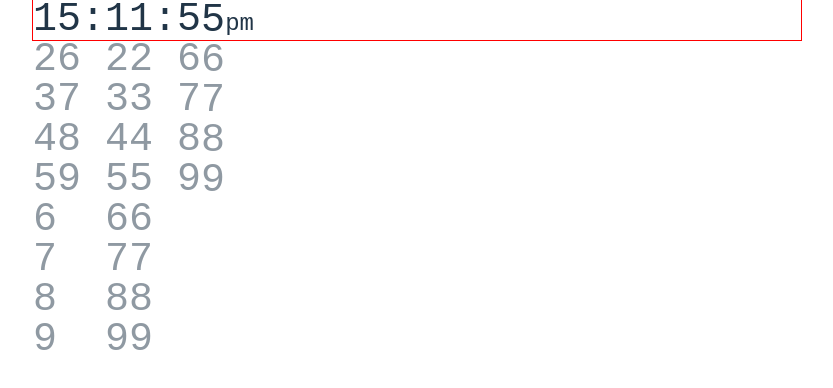
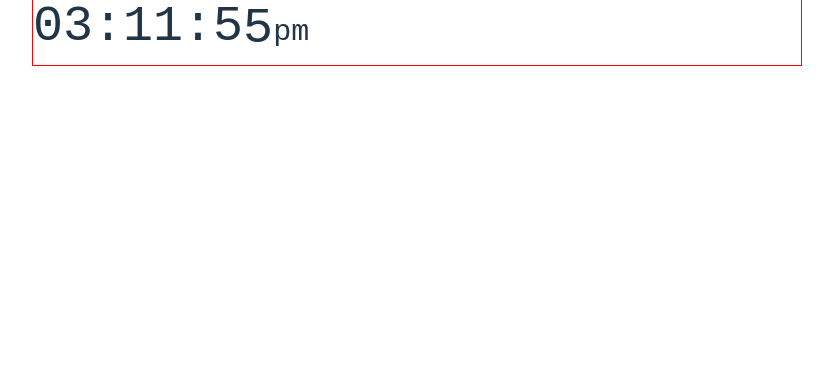
Before and after one commit to nmhossain02/prayer-times-v2, a React (Vite) app: page / in a window 1280 px wide. Shown: the top 388 px of the page, without its empty margins (95-928 px from the left). Built offline with nearby package versions, Linux system fonts and the light colour scheme.

Commit message:
Made clock height dependent on fontSize

```diff
--- a/src/components/Clock.css
+++ b/src/components/Clock.css
@@ -4,24 +4,17 @@
     display: flex;
     flex-flow: row nowrap;
     font-family: monospace;
-    font-size: var(--clock-height);
-    height: var(--clock-height);
+    font-size: 50px;
     /* overflow: hidden; */
-    border: solid 1px red;
     margin: -1px;
-    padding-top: 0.2em;
+    padding-top: 0.3em;
     align-items: baseline;
-    height: calc(var(--clock-height) - 0.2em);
 }
 
 .Digit {
     transition: 750ms all ease;
     margin: 0;
-    height: calc(var(--clock-height) * 9);
     padding: 0;
-}
-.Digit > div {
-    height: var(--clock-height);
 }
 
 .digit-pane > div {
@@ -29,7 +22,7 @@
 }
 
 .lowlight {
-    opacity: 0.5;
+    opacity: 0;
 }
 
 .highlight {
@@ -39,5 +32,4 @@
 
 .ampm {
     font-size: 0.6em;
-    height: var(--clock-height);
 }
--- a/src/components/Clock.tsx
+++ b/src/components/Clock.tsx
@@ -1,3 +1,4 @@
+import { useEffect, useRef } from "react"
 import "./Clock.css"
 
 type clockProps = {
@@ -11,23 +12,28 @@ const isClockProps = (x: any) : x is clockProps => {
     return x.hours && x.minutes && x.seconds && (x.ampm === "am"|| x.ampm === "pm")
 }
 
-const Digit = ({val} : {val: number}) => {
-    // const clockHeight = getComputedStyle(document.body).getPropertyValue("--clock-height")
+const Digit = ({val, clockHeight="var(--clock-height)"} : {val: number, clockHeight?: string}) => {
     const style = {
-        translate: `0 calc(var(--clock-height) * ${-val})`
+        translate: `0 calc(${clockHeight} * ${-val})`,
+        height: clockHeight
     }
     return <div style={style} className="Digit">
-        {[...Array(10).keys()].map(n => <div key={n} className="digit-pane">
+        {[...Array(10).keys()].map(n => <div style={{height: clockHeight}}key={n} className="digit-pane">
             <div className={n === val ? "highlight" : "lowlight"}>{n}</div>
         </div>)}
     </div>
 }
 
 const Clock = (props : clockProps | {date: Date, noSeconds?: boolean}) => {
+    const ref = useRef<any>()
+    const clockHeight = useRef<string>("var(--clock-height)")
+    useEffect(() => {
+        clockHeight.current = getComputedStyle(ref.current).fontSize
+    }, [])
     const {hours, minutes, seconds, ampm} =
         isClockProps(props) ? props
         : {
-            hours: props.date.getHours(),
+            hours: (props.date.getHours() - 1) % 12 + 1,
             minutes: props.date.getMinutes(),
             seconds: props.date.getSeconds(),
             ampm: props.date.toLocaleString('en-US', { hour12: true }).slice(-2).toLowerCase()
@@ -46,11 +52,14 @@ const Clock = (props : clockProps | {date: Date, noSeconds?: boolean}) => {
         }
     }()
     const secondsArr = noSeconds ? null : [Math.floor(seconds / 10), seconds % 10]
-    return <div className="Clock">
-        <Digit val={hoursArr[0]} /><Digit val={hoursArr[1]} />
-        :<Digit val={minutesArr[0]} /><Digit val={minutesArr[1]} />
+    const style = {
+        height: `calc(${clockHeight.current})`
+    }
+    return <div ref={ref} style={style} className="Clock">
+        <Digit clockHeight={clockHeight.current} val={hoursArr[0]} /><Digit clockHeight={clockHeight.current} val={hoursArr[1]} />
+        :<Digit clockHeight={clockHeight.current} val={minutesArr[0]} /><Digit clockHeight={clockHeight.current} val={minutesArr[1]} />
         {!noSeconds && <>
-            :<Digit val={secondsArr[0]} /><Digit val={secondsArr[1]} />
+            :<Digit clockHeight={clockHeight.current} val={secondsArr[0]} /><Digit clockHeight={clockHeight.current} val={secondsArr[1]} />
         </>}
         <div className="ampm">{ampm}</div>
     </div>
```
